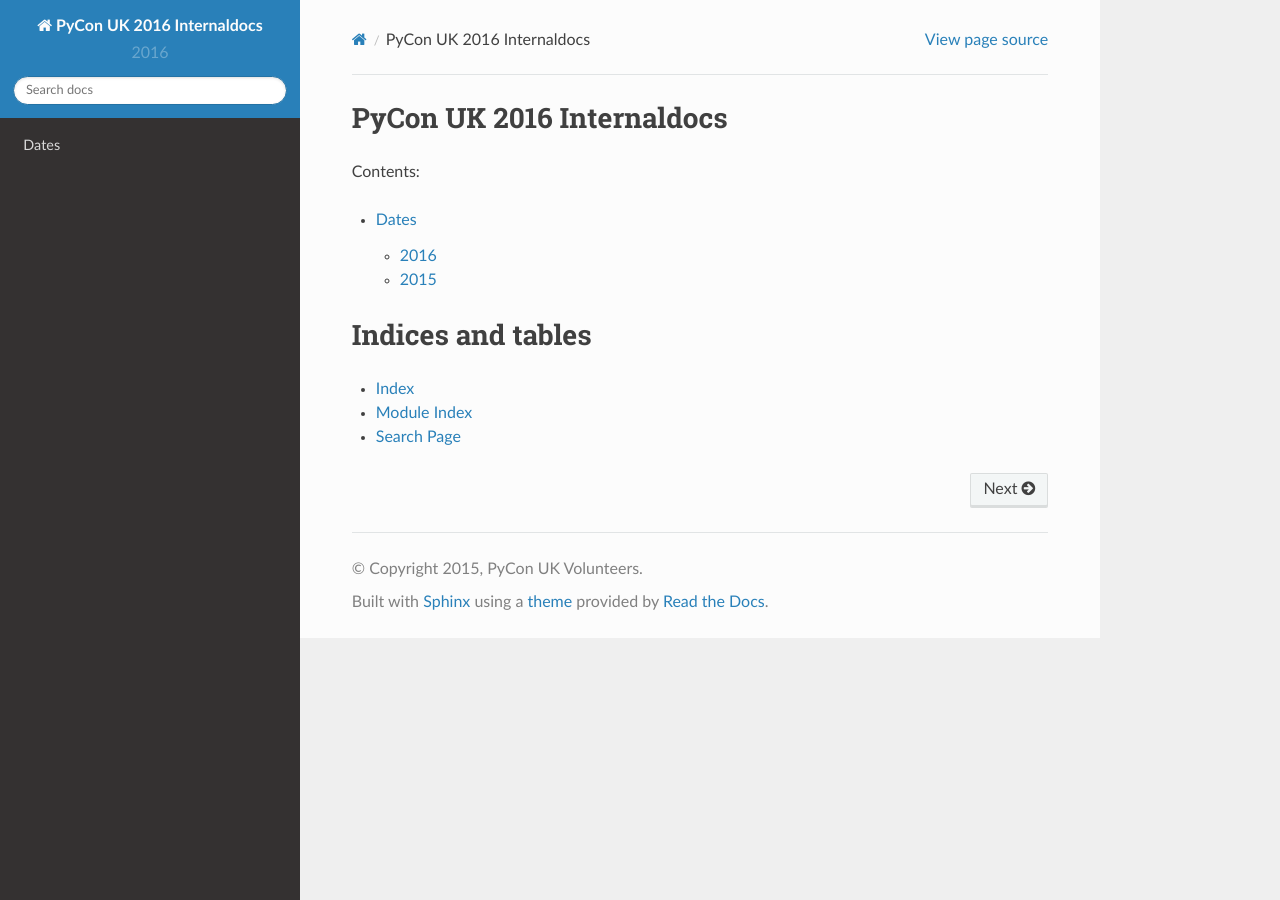
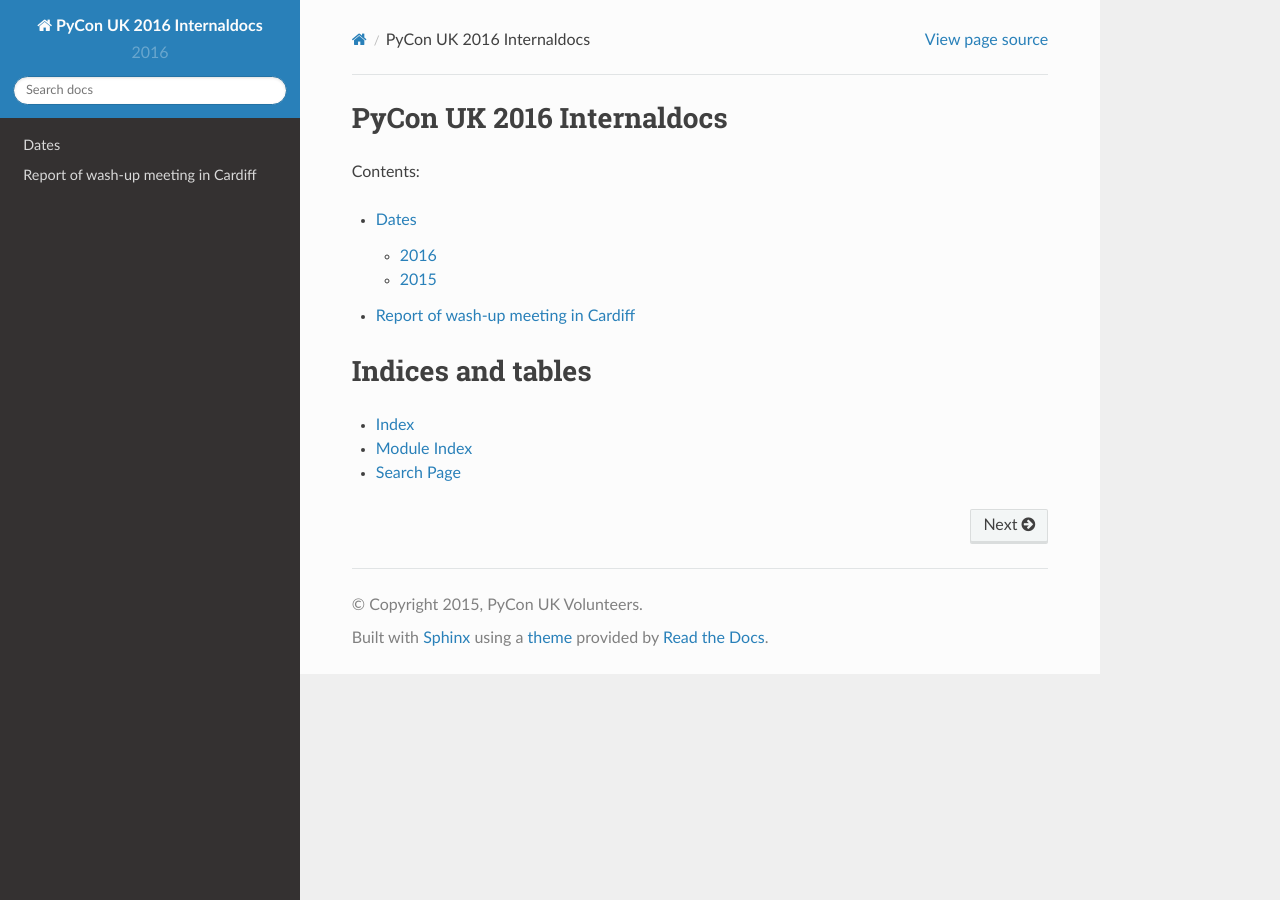
Before and after one commit to PyconUK/documentation, a Sphinx documentation site: the page built from source/index.rst, in a window 1280 px wide. Built offline with Sphinx 7.4.7 and the Read the Docs theme 2.0.0, drawn with Linux system fonts in a browser that asks for light colours; some of the changed lines change nothing that is shown.

Commit message:
Add wash-up meeting report

```diff
--- a/source/dates.rst
+++ b/source/dates.rst
@@ -15,3 +15,5 @@
 ----
 
 * Saturday 14th November - Wash-up Meeting in Cardiff
+
+  - :doc:`wash-up-meeting-report`
--- a/source/index.rst
+++ b/source/index.rst
@@ -7,6 +7,7 @@
    :maxdepth: 2
 
    dates
+   wash-up-meeting-report
 
 
 Indices and tables
--- /dev/null
+++ b/source/wash-up-meeting-report.rst
@@ -0,0 +1,101 @@
+Report of wash-up meeting in Cardiff
+====================================
+
+14th November 2015
+
+Fifteen of us braved howling wind and driving rain (Daniele and Vince have
+promised better weather next September) to meet up in Cardiff last Saturday, to
+look around City Hall, to discuss how the last conference went, and to begin to
+talk about the kind of conference we'd like to see next year.  It was
+deliberately not a planning meeting.
+
+We were firstly given a tour of the available rooms at Cardiff's City Hall.  We
+were shown around by Gale, a member of the events team at City Hall.  She
+seemed very competent and accommodating, and not in the least bit fazed by the
+prospect of hosting several hundred Python people.
+
+You can get a good feel for the aesthetic of the venue (Wikipedia calls it
+"Edwardian Baroque") from the virtual tour on the `City Hall website
+<http://www.cardiffcityhall.com/>`_.  There are several rooms we could use,
+with the largest being the Assembly Room (which seats up to 600), with several
+rooms of other sizes.  Catering could be done on site in the Lower Hall.  It is
+likely that we'd need to provide our own PA system.
+
+We then had a sandwich lunch at the maths faculty, and spent a couple of hours
+talking about last year and about possibilities for next year.
+
+Mary began by giving a statement of last year's accounts.  In short, we're in a
+very healthy financial position.  Full accounts will be circulated once
+everything has been settled up.
+
+Kristian then gave a short presentation about user stories.  A user story is a
+way of capturing what a user needs in order to achieve a goal, and takes the
+general form "As $role I want $desire so that $benefit".  There are several
+technical examples on `Wikipedia
+<https://en.wikipedia.org/wiki/City_Hall,_Cardiff>`_, and Kristian has written
+more about this on `his blog
+<http://blog.doismellburning.co.uk/user-stories/>`_.
+
+The reason I wanted us to talk about user stories is that I'm not aware of us
+ever really having discussed the questions "what is PyCon UK for?" and "what do
+the people who come to PyCon UK (our users) want out of the conference?".
+Writing user stories is one way to help us answer these questions, and I hope,
+over the coming months, to collect and curate a set of user stories from
+members of the community, relating to their expectations and requirements of
+the conference.
+
+We then split into groups of three, and spent time reading through the feedback
+gathered from users after the last conference, and trying to turn some of the
+feedback into user stories.  It was not possible to produce user stories
+directly from a lot of feedback, but I found that often a piece of feedback
+prompted us to think more generally about a what somebody needs or wants out of
+a conference.
+
+Luis is collecting the user stories that we produced, and I hope we can use
+these to seed a user story database before we start inviting contributions from
+members of the community.
+
+Daniele then talked about Cardiff as a city for hosting a conference, drawing
+on his experience of running the `Django Weekend <http://djangoweekend.org/>`_
+in 2014 and `DjangoCon EU <http://2015.djangocon.eu/>`_ in 2015.  He talked
+about the kinds of social events that they had hosted (including some evening
+meals at the `Clink
+<http://theclinkcharity.org/the-clink-restaurants/cardiff-wales/>`_ and the
+conference dinner at the `National Museum <http://www.museumwales.ac.uk/>`_)
+and about the kinds of things they had done to look after the wellbeing of
+delegates, including bringing in some counsellors from the University for free
+consultation sessions.
+
+Daniele talked about how DjangoCon EU aimed to be as inclusive as possible, by
+doing things such as providing a creche and providing some financial support.
+He also talked about choosing a programme so that there was always at least one
+woman speaking during each of the four sessions during the day.  (To do this
+meant rejecting talks from some established and well-known speakers, but as a
+delegate I thought the average standard of the talks at the conference was
+higher than almost any other conference I've been to.)
+
+He also shared an overview of the DjangoCon EU budget, which makes me confident
+that we can put on an affordable conference in Cardiff next year.
+
+Zeth then talked about plans for an unconference in Birmingham early next year,
+as well as his plans to put in a bid to host EuroPython in Birmingham in 2017.
+It sounds like plans for both of these are at an early stage, and I'll let him
+update us as these develop.
+
+We then talked about establishing the PyCon UK Society as a legal entity.  Zeth
+has talked in the past with Van (chair of the PSF) about options for becoming
+the UK branch of the PSF, but we felt that getting this right might take some
+time, and that we should get a move on.  Kristian has looked into various
+options for this and will report soon about the best options for next year.
+
+We ended the meeting by brainstorming ideas for "fantasy PyCon UK".  To keep
+things moving, I suggested that we took it in turns to suggest a short .  I
+didn't feel this worked brilliantly as a format (I'm sorry about this) but it
+led to some quite useful discussion about the kind of conference we might want
+to be involved with.  It also provided evidence of Inglesby's Law: "As a
+gathering of Python programmers goes on, the probability of the discussion
+ending up at Python 2 vs Python 3 approaches 1".
+
+Once again, I'd like to thank everybody who came for giving up their Saturdays
+and bringing lots of ideas and enthusiasm to the discussion.  I'm looking
+forward to working with all of you over the coming months.
```
